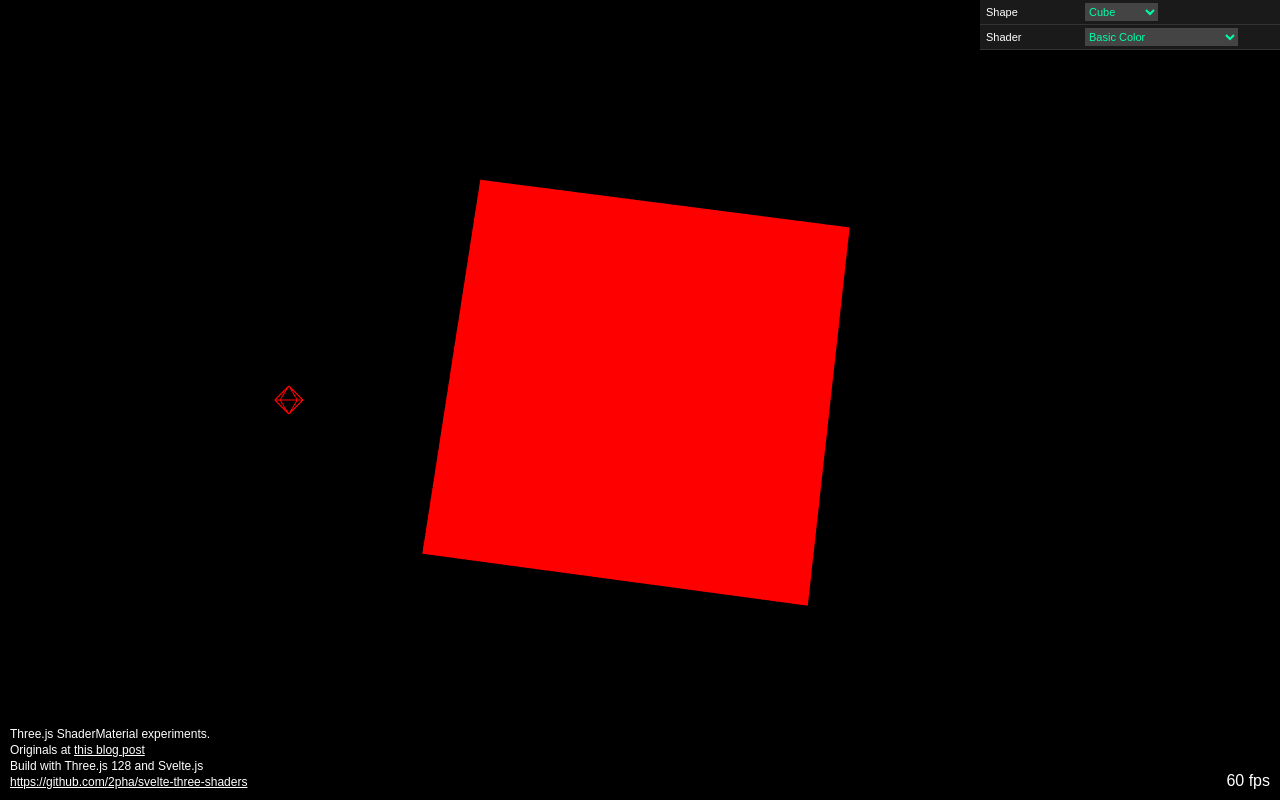
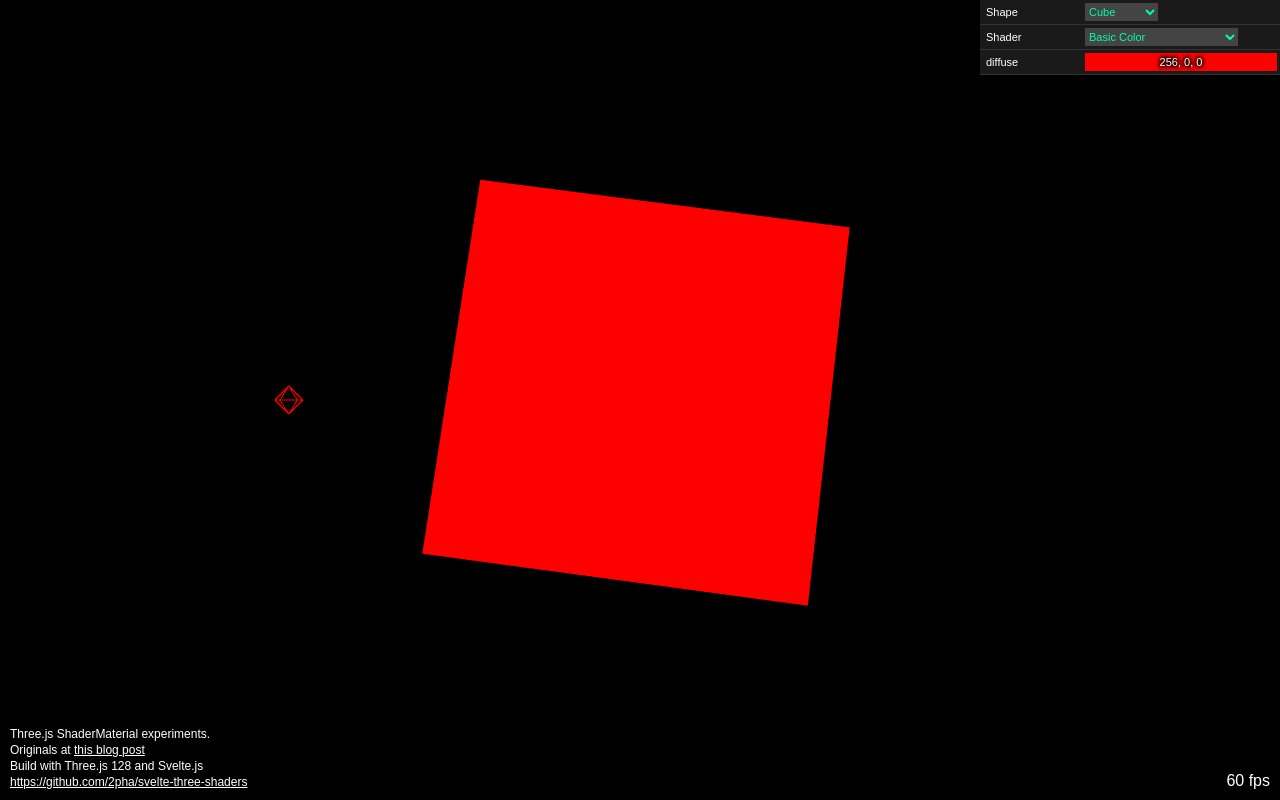
Before and after one commit to 2pha/svelte-three-shaders, a Svelte app: page / in a window 1280 px wide. Built offline with nearby package versions, Linux system fonts and the light colour scheme.

Commit message:
Colour gui working.

```diff
--- a/public/global.css
+++ b/public/global.css
@@ -17,12 +17,11 @@ canvas {
   position: absolute;
   right: 0px;
   color: #ffffff;
-}
-#controls .gui-select {
   font-size: 11px;
   font-family: Arial, Helvetica, sans-serif;
   line-height: normal;
 }
+
 #controls select {
   background-color: rgb(68, 68, 68);
   border: none;
@@ -118,3 +117,19 @@ color: transparent;
 #controls input[type="text"] {
   width: 30%;
 }
+
+#controls .closed {
+  display: none;
+}
+#controls .gui-color-toggle {
+  font-size: 11px;
+  line-height: 18px;
+  height: 18px;
+  width: 100%;
+  text-align: center;
+  color: white;
+  text-shadow: black 0px 0px 4px, black 0px 0px 4px, black 0px 0px 4px,
+    black 0px 0px 4px, black 0px 0px 4px;
+  cursor: pointer;
+  user-select: none;
+}
--- a/src/App.svelte
+++ b/src/App.svelte
@@ -95,7 +95,8 @@
     }
     // Set this new material on the mesh.
     let material = new THREE.ShaderMaterial(shaderObject);
-    // add the original uniforms here so we can loop over them in the Controls, because other uniforms are added that we don't want controls for.
+    // add the original uniforms here so we can loop over them in the Controls,
+    // because other uniforms are added that we don't want controls for.
     material.customUniforms = shader.uniforms;
 
     currentShader = material;
--- a/src/components/Controls.svelte
+++ b/src/components/Controls.svelte
@@ -3,6 +3,7 @@
 
   import GuiSelect from "./gui/GuiSelect.svelte";
   import GuiNumberRange from "./gui/GuiNumberRange.svelte";
+  import GuiColor from "./gui/GuiColor.svelte";
 
   const dispatch = createEventDispatcher();
   export let shapes = [];
@@ -28,6 +29,14 @@
   function numberUniformChange(e) {
     currentShader.uniforms[e.detail.key].value = e.detail.value;
   }
+
+  function colorUniformChange(e) {
+    currentShader.uniforms[e.detail.label].value.setRGB(
+      e.detail.value.red / 256,
+      e.detail.value.green / 256,
+      e.detail.value.blue / 256
+    );
+  }
 </script>
 
 <style>
@@ -41,14 +50,24 @@
     options={shaderNames}
     on:change={handleShaderChange} />
   {#each Object.entries(customUniforms) as [key, uniform]}
+    <!-- Here we just use the key from customUniforms, but use the values from the original uniforms
+    (as opposed to using the customUniforms directly unlike in the Vue and React examples),
+    to do with how svelte seems to be making and updating references -->
     {#if uniform.type == 'f' && !Boolean(uniform.hidden)}
       <GuiNumberRange
         label={key}
-        bind:value={uniform.value}
-        min={uniform.min}
-        max={uniform.max}
-        step={uniform.step}
+        bind:value={currentShader.uniforms[key].value}
+        min={currentShader.uniforms[key].min}
+        max={currentShader.uniforms[key].max}
+        step={currentShader.uniforms[key].step}
         on:change={numberUniformChange} />
-    {:else if uniform.type == 'c'}{/if}
+    {:else if uniform.type == 'c' && !Boolean(uniform.hidden)}
+      <GuiColor
+        label={key}
+        red={parseInt(currentShader.uniforms[key].value.r * 256, 10)}
+        green={parseInt(currentShader.uniforms[key].value.g * 256, 10)}
+        blue={parseInt(currentShader.uniforms[key].value.b * 256, 10)}
+        on:change={colorUniformChange} />
+    {/if}
   {/each}
 </div>
--- /dev/null
+++ b/src/components/gui/GuiColor.svelte
@@ -0,0 +1,72 @@
+<script>
+  import { createEventDispatcher } from "svelte";
+  import GuiNumberRange from "./GuiNumberRange.svelte";
+
+  const dispatch = createEventDispatcher();
+  export let label = "";
+  export let red = 0;
+  export let green = 0;
+  export let blue = 0;
+  let expanded = false;
+  $: closed = expanded ? "" : "closed";
+
+  function colorInputChange() {
+    dispatch("change", {
+      label: label,
+      value: {
+        red: red,
+        green: green,
+        blue: blue
+      }
+    });
+  }
+
+  function toggleExpanded() {
+    expanded = !expanded;
+  }
+</script>
+
+<style>
+
+</style>
+
+<div class="gui-item gui-color">
+  <div class="gui-label">{label}</div>
+  <div class="gui-controller">
+    <div
+      on:click={toggleExpanded}
+      class="gui-color-toggle"
+      style="background-color: rgb({red}, {green}, {blue});">
+       {red}, {green}, {blue}
+    </div>
+    <div class="gui-color-sliders {closed}">
+      <GuiNumberRange
+        label="red"
+        on:change={e => {
+          colorInputChange();
+        }}
+        bind:value={red}
+        min="0"
+        max="255"
+        step="1.0" />
+      <GuiNumberRange
+        label="green"
+        on:change={e => {
+          colorInputChange();
+        }}
+        bind:value={green}
+        min="0"
+        max="255"
+        step="1.0" />
+      <GuiNumberRange
+        label="blue"
+        on:change={e => {
+          colorInputChange();
+        }}
+        bind:value={blue}
+        min="0"
+        max="255"
+        step="1.0" />
+    </div>
+  </div>
+</div>
```
